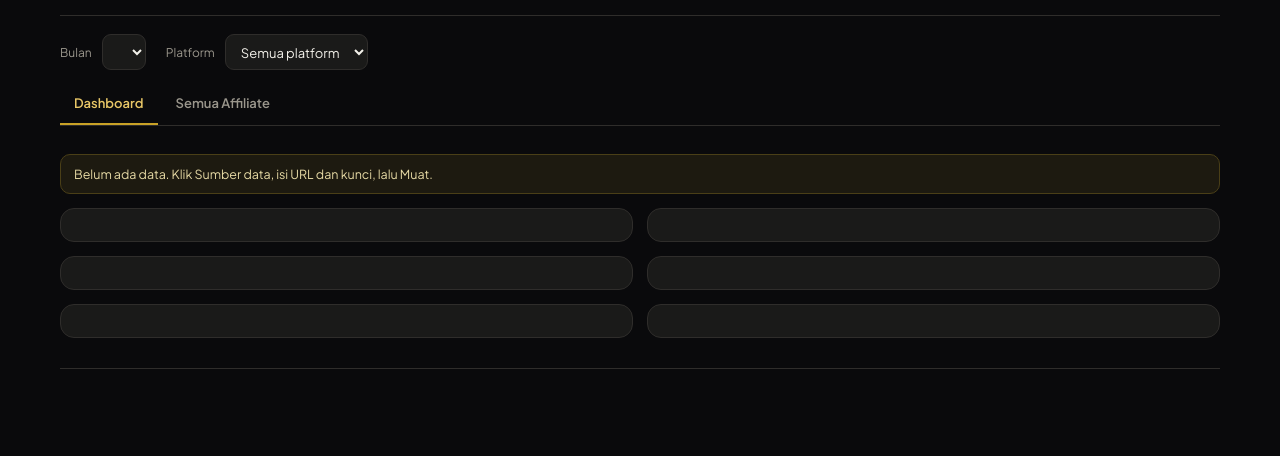
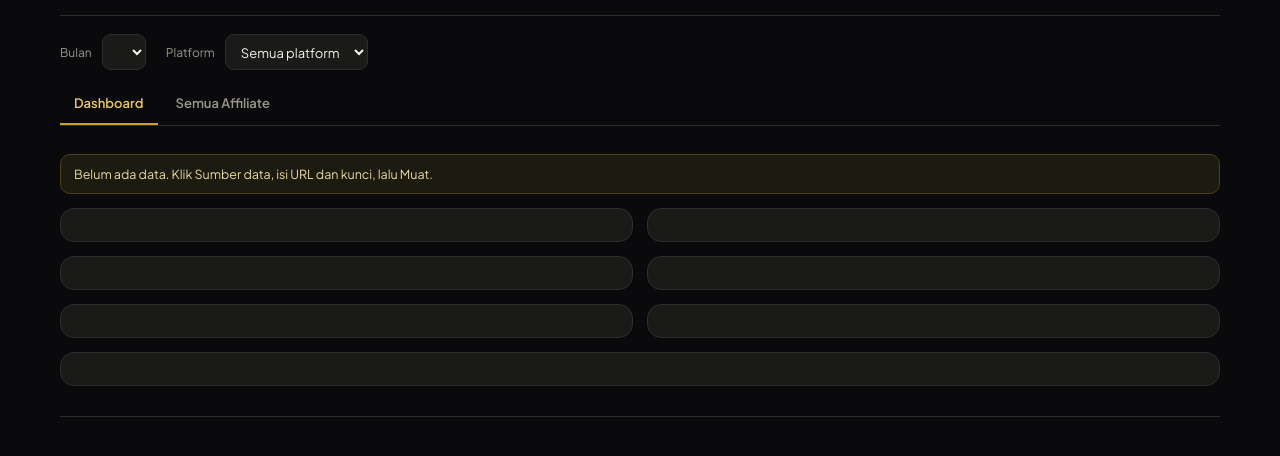
Before and after one commit to davidseptian/Dashboard-Affiliate-v2, a plain HTML site: page index.html in a window 1280 px wide. Shown: the part 82-538 px from the top of the page. Drawn offline with Linux system fonts and the light colour scheme.

Commit message:
Update index.html

```diff
--- a/index.html
+++ b/index.html
@@ -136,6 +136,7 @@ input[type=text],input[type=password]{background:var(--panel);color:var(--text);
     <div class="card" id="c-up"></div>
     <div class="card" id="c-down"></div>
   </div>
+  <div class="card" id="c-good" style="margin-top:14px"></div>
 </section>
 
 <section class="tab" id="t-all">
@@ -287,7 +288,7 @@ const tierChip=t=>{const s=el('span','st '+(t==='Platinum'?'x2':t==='Gold'?'w':t
 
 function render(){
   const k=$('#kpis');k.replaceChildren();
-  if(!BL.length){k.appendChild(el('div','note','Belum ada data. Klik Sumber data, isi URL dan kunci, lalu Muat.'));['#c-gmv','#c-aktif','#c-tier','#c-top','#c-up','#c-down'].forEach(i=>$(i).replaceChildren());$('#tb').replaceChildren();$('#cnt').textContent='';return}
+  if(!BL.length){k.appendChild(el('div','note','Belum ada data. Klik Sumber data, isi URL dan kunci, lalu Muat.'));['#c-gmv','#c-aktif','#c-tier','#c-top','#c-up','#c-down','#c-good'].forEach(i=>$(i).replaceChildren());$('#tb').replaceChildren();$('#cnt').textContent='';return}
   const P=pool(),pm=prevM(M);
   const gm=sum(P.map(a=>g(a,M))),gp=pm?sum(P.map(a=>g(a,pm))):null;
   const akt=P.filter(a=>g(a,M)>0),kom=sum(P.map(a=>a.s[M]?a.s[M].kom:0));
@@ -320,8 +321,12 @@ function render(){
   const up=tr.filter(x=>x.t.d==='up').sort((a,b)=>(b.t.cu-b.t.pv)-(a.t.cu-a.t.pv)),dn=tr.filter(x=>x.t.d==='down').sort((a,b)=>(a.t.cu-a.t.pv)-(b.t.cu-b.t.pv));
   const rule='Dibanding bulan sebelumnya, naik atau turun ≥ 50%. Hanya akun yang GMV-nya di salah satu bulan ≥ Rp100 rb. Bulan tanpa data dihitung 0. ('+tr.length+' akun terdeteksi)';
   lst('#c-up','Naik daun',rule,up);lst('#c-down','Mulai sepi',rule,dn);
+  const streak=(a)=>{let n=0,i=BL.indexOf(M);while(i>=0&&g(a,BL[i])>=500000){n++;i--}return n};
+  const good=P.map(a=>({a,st:streak(a),cu:g(a,M),pm:pm?g(a,pm):0,avg:sum(BL.slice(-3).map(b=>g(a,b)))/Math.min(3,BL.length)})).filter(x=>x.st>=2).sort((x,y)=>y.st-x.st||y.cu-x.cu);
+  const cg=$('#c-good');cg.replaceChildren();cg.appendChild(el('h3',null,'Lagi bagus (konsisten)'));cg.appendChild(el('div','d','GMV minimal Rp500 rb (tier Gold ke atas) selama 2 bulan berturut-turut atau lebih sampai '+lbl(M)+'. Berbeda dari Naik daun: ini akun yang stabil bagus, bukan yang baru melonjak. ('+good.length+' akun)'));
+  const wg=el('div','tw');wg.appendChild(good.length?table(['Username','Platform','Bulan berturut-turut',lbl(pm||M),lbl(M),'Rata-rata 3 bln','Tier'],good.slice(0,15).map(x=>[linkBtn(x.a),x.a.pf,String(x.st),num(x.pm),num(x.cu),num(Math.round(x.avg)),tierLb(tierOf(x.cu))])):el('div','empty','Belum ada akun yang konsisten.'));cg.appendChild(wg);
   renderTable();
-  $('#foot').textContent='Sumber: Master 3 (Afiliator, Afiliator_Snapshot). Data tersedia sampai '+lbl(BL[BL.length-1])+'. Upload laporan baru dan catatan follow-up sementara tetap lewat Affiliate Tracker lama.';
+  $('#foot').textContent='Sumber: Master 3 (Afiliator, Afiliator_Snapshot). Data tersedia sampai '+lbl(BL[BL.length-1])+'. Upload laporan bulanan lewat Pusat Input (tab Upload Affiliate). Catatan follow-up sementara masih lewat Affiliate Tracker lama.';
 }
 function linkBtn(a){const b=el('a',null,a.u);b.href='#';b.style.cssText='color:var(--gold-light);text-decoration:none';b.onclick=e=>{e.preventDefault();openPanel(a)};return b}
 
@@ -348,10 +353,10 @@ function openPanel(a){
   const ser=[{n:'GMV',c:'var(--gold)',v:BL.map(b=>g(a,b))}];
   const c=el('div','card');c.style.marginTop='12px';c.id='pc';B.appendChild(c);
   card('#pc','GMV per bulan','Semua bulan di snapshot (bulan tanpa data = 0).',null,stackedBars(BL.map(lbl),ser,{fmt:rp,axisFmt:v=>v>=1e6?(v/1e6).toLocaleString('id-ID')+' jt':(v/1e3).toLocaleString('id-ID')+' rb',label:'GMV per bulan'}),
-    ()=>table(['Bulan','GMV','Terjual','Komisi'],BL.map(b=>[lbl(b),num(g(a,b)),num(a.s[b]?a.s[b].jual:0),num(a.s[b]?a.s[b].kom:0)])));
+    ()=>table(['Bulan','GMV','Terjual','Komisi','Tier'],BL.map(b=>[lbl(b),num(g(a,b)),num(a.s[b]?a.s[b].jual:0),num(a.s[b]?a.s[b].kom:0),tierLb(tierOf(g(a,b)))])));
   const i=el('div','card');i.style.marginTop='12px';
   [['Status',a.st||'—'],['Tier bulan '+lbl(M),tierLb(tierOf(g(a,M)))],['Terakhir update',a.upd||'—'],['Sumber',a.src||'—'],['Follow up terakhir',a.fu?(a.fuTgl?a.fuTgl+' · ':'')+a.fu:'Belum ada catatan']].forEach(([x,y])=>{const r=el('div');r.style.cssText='display:flex;justify-content:space-between;gap:10px;padding:5px 0;border-bottom:1px solid var(--line);font-size:12.5px';r.appendChild(el('span',null,x));const v=el('b',null,y);v.style.fontWeight='600';r.appendChild(v);i.appendChild(r)});
-  B.appendChild(i);B.appendChild(el('div','note','Catatan follow-up baru sementara masih dicatat di Affiliate Tracker lama. Versi ini hanya menampilkan.'));
+  B.appendChild(i);B.appendChild(el('div','note','Riwayat bulanan diisi lewat Pusat Input (Upload Affiliate). Catatan follow-up baru sementara masih dicatat di Affiliate Tracker lama.'));
   $('#panel').classList.add('on');
 }
 $('#pClose').onclick=()=>$('#panel').classList.remove('on');
```
